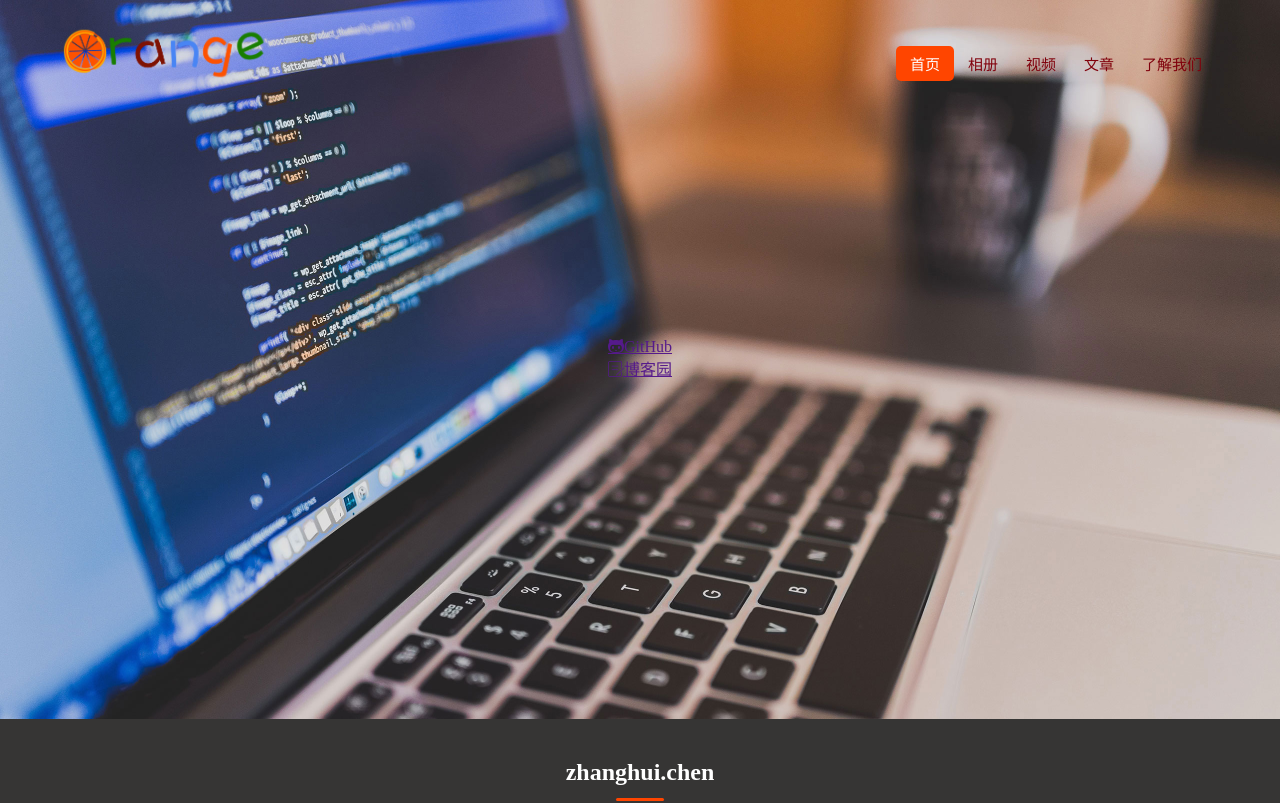
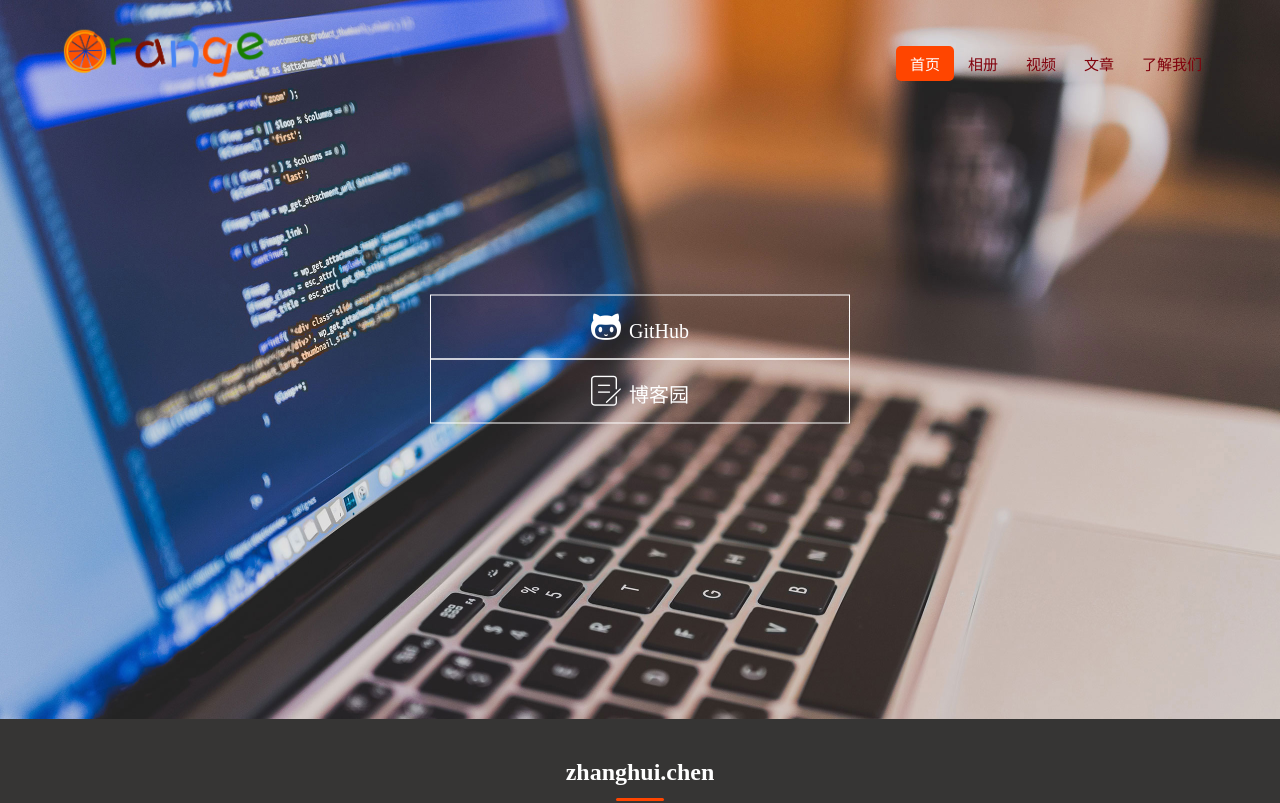
Before and after one commit to chen8000/orange, a React app: page /home in a window 1280 px wide. Shown: the top 803 px of the page. Built offline with nearby package versions, Linux system fonts and the light colour scheme.

Commit message:
banner按钮

```diff
--- a/src/components/commonStyle/_mixin.scss
+++ b/src/components/commonStyle/_mixin.scss
@@ -31,6 +31,12 @@
     height : $h ;
 }
 
+// 高 行高 文字上下居中
+@mixin hl($h){
+    height:$h;
+    line-height:$h;
+}
+
 // margin 左右居中
 @mixin marginCenter( $t:0 ){
     margin:$t auto;
--- a/src/components/home/banner/index.jsx
+++ b/src/components/home/banner/index.jsx
@@ -8,8 +8,16 @@ class Banner extends Component {
             <div className={ style.banner }>
                 <img className={ style.bannerBg } src="/img/home/banner/banner.jpg" alt=""/>
                 <div className={ style.linkCase }>
-                    <a href=""><i className="iconfont icon-github3"></i>GitHub</a><br/>
-                    <a href=""><i className="iconfont icon-bokeyuan"></i>博客园</a>
+                    <a href="https://github.com/chen8000" target="_blank" rel="noopener noreferrer">
+                        <i className="iconfont icon-github3"></i>
+                        GitHub
+                        <span className="iconfont icon-jiantou1-copy"></span>
+                    </a>
+                    <a href="https://www.cnblogs.com/chefweb/" target="_blank" rel="noopener noreferrer">
+                        <i className="iconfont icon-bokeyuan"></i>
+                        博客园
+                        <span className="iconfont icon-jiantou1-copy"></span>
+                    </a>
                 </div>
             </div>
         )
--- a/src/components/home/banner/index.scss
+++ b/src/components/home/banner/index.scss
@@ -11,5 +11,44 @@
 
     .linkCase{
         @include positionCenter();
+
+        a{
+            display: block;
+            border:1px solid white;
+            padding:15px 160px;
+
+            font-size:20px;
+            color:white;
+            text-decoration: none;
+            position: relative;
+            @include transition(.8s);
+
+            i{
+                display: inline-block;
+                margin-right:8px;
+                font-size:30px;
+            }
+            span{
+                font-size:30px;
+                position: absolute;
+                right:20px;
+                transform: translateX(-40px);
+                opacity: 0;
+                @include transition(.5s);
+            }
+            &:hover{
+                @include bg(rgba(255,255,255,.8));
+                color:orange;
+            }
+            &:hover span{
+                transform:translateX(0);
+                opacity: 1;
+                color:orange;
+            }
+        }
+
+        a:last-child{
+            margin-top:-1px;
+        }
     }
 }
```
